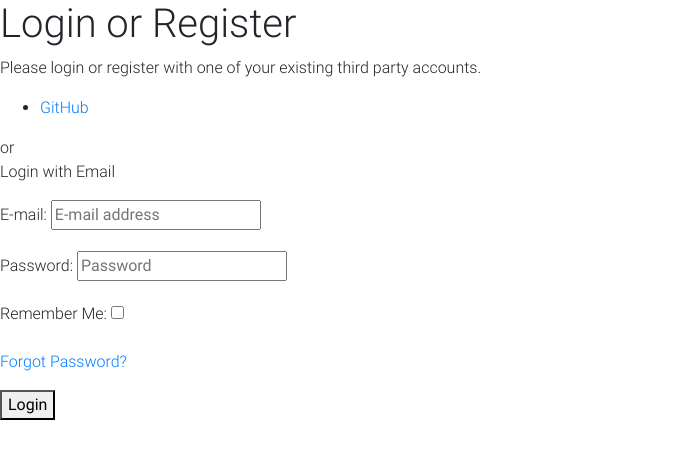
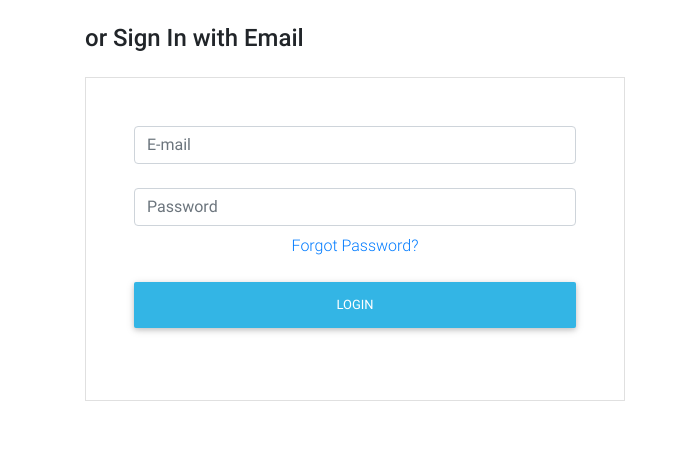
Before and after one commit to thomasd57/django_allauth, a Django app: page /accounts/login/ in a window 1280 px wide. Shown: the top 459 px of the page, without its empty margins (0-688 px from the left). Run offline with Django 3.2, Linux system fonts and the light colour scheme; some libraries are stand-ins or nearby versions.

Commit message:
implemented email login

```diff
--- a/templates/account/login.html
+++ b/templates/account/login.html
@@ -6,6 +6,7 @@
 {% block head_title %}{% trans "Sign In" %}{% endblock %}
 
 {% block content %}
+    <!--
     <h1>{% trans "Login or Register" %}</h1>
     {% get_providers as socialaccount_providers %}
     {% if socialaccount_providers %}
@@ -30,4 +31,31 @@
             {% trans "Forgot Password?" %}</a></p>
         <button class="primaryAction" type="submit">{% trans "Login" %}</button>
     </form>
+    -->
+
+  <div class="container">
+    <div class="row">
+      <div class="col-6">
+        <p class="h4 mb-4 mt-4">or Sign In with Email</p>
+        {{ form.non_field_errors }}
+        <form class="login text-center border border-light p-5" method="POST" action="{% url 'account_login' %}">
+          {% csrf_token %}
+          <input type="email" name="{{ form.login.html_name }}" required
+              id="{{ form.login.id_for_label }}" class="form-control mb-4" placeholder="E-mail">
+          {{ form.email.errors }}
+          <input type="password" name="{{ form.password.html_name }}" required
+              id="{{ form.password.id_for_label }}" class="form-control" placeholder="Password">
+          {{ form.password1.errors }}
+          {% if redirect_field_value %}
+            <input type="hidden" name="{{ redirect_field_name }}" value="{{ redirect_field_value }}" />
+          {% endif %}
+          <p class="mt-2"><a class="button secondaryAction" href="{% url 'account_reset_password' %}">
+            {% trans "Forgot Password?" %}</a></p>
+
+          <button class="primaryAction btn btn-info btn-block my-4" type="submit">{% trans "Login" %}</button>
+        </form>
+      </div>
+    </div>
+  </div>
+
 {% endblock %}
```
